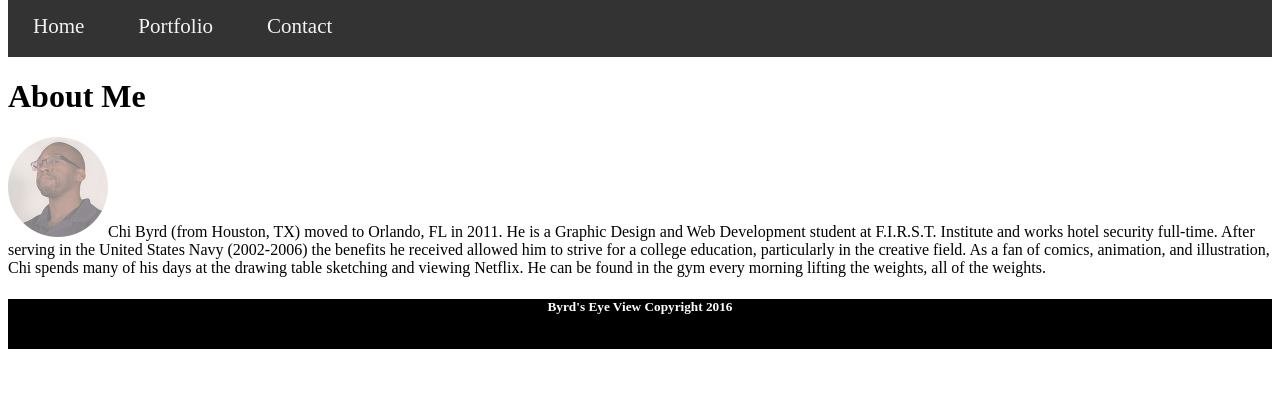
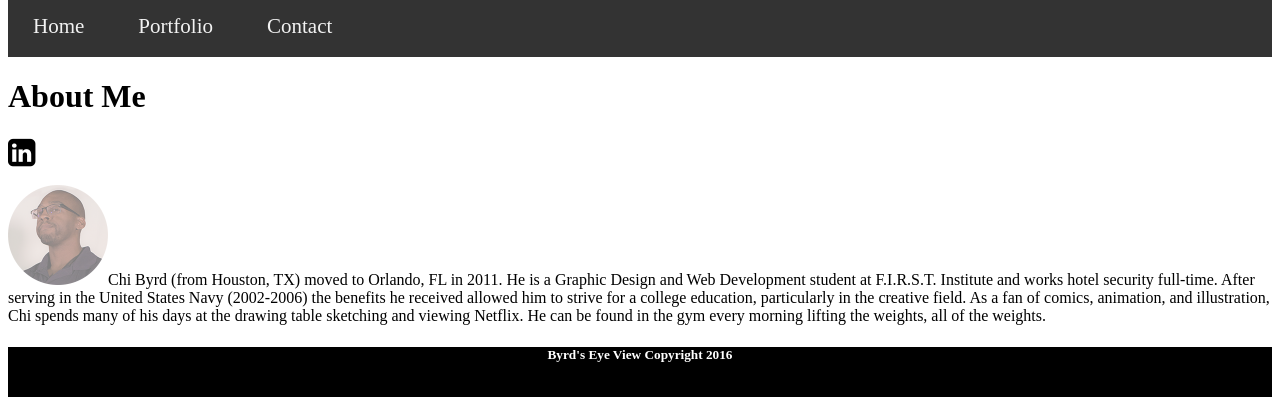
Before and after one commit to ByrdmanCodes/portfolio, a PHP site: page / in a window 1280 px wide. Shown: the part 113-533 px from the top of the page. Run offline with PHP 8.4, Linux system fonts and the light colour scheme.

Commit message:
update comments

```diff
--- a/Assets/CSS/Style/style.css
+++ b/Assets/CSS/Style/style.css
@@ -39,6 +39,12 @@ header {
 .header {
     color: white;
     text-align: center
+}
+
+i {
+    color: black;
+    text-align: right;
+
 }
 
 h2 {
--- a/contact.html
+++ b/contact.html
@@ -4,6 +4,8 @@
  <link rel="stylesheet" href="Assets/CSS/Style/style.css">
 
 </head>
+
+    <link rel="stylesheet" href="path/to/font-awesome/css/font-awesome.min.css">
 
 <body>
 
--- a/index.html
+++ b/index.html
@@ -7,16 +7,23 @@
 
 </head>
 
+    <link rel="stylesheet" href="Assets/font-awesome-4.7.0/css/font-awesome.min.css">
+
 <body>
 
 
 
-    <header><h1 class="header">Byrd's Eye View</h1></header>
+    <header> <h1 class="header">Byrd's Eye View</h1>
+
+
+
+    </header>
 
     <ul class="topnav" id="myTopnav">
       <a class="index" href="index.html"><li>Home</li></a>
       <a class="portfolio" href="portfolio.html"><li>Portfolio</li></a>
       <a class="contact" href="contact.html"><li>Contact</li></a>
+
 
 
     </ul>
@@ -25,6 +32,8 @@
 
 
 <h1 class="body">About Me</h1>
+
+<i class="fa fa-linkedin-square fa-2x" href="https://www.linkedin.com/in/chibyrd" aria-hidden="true"></i>
 
 
 
```
Also changed, not shown: portfolio.html (+7 -1 lines), Assets/IMG/django-samuel-j.png (added).
